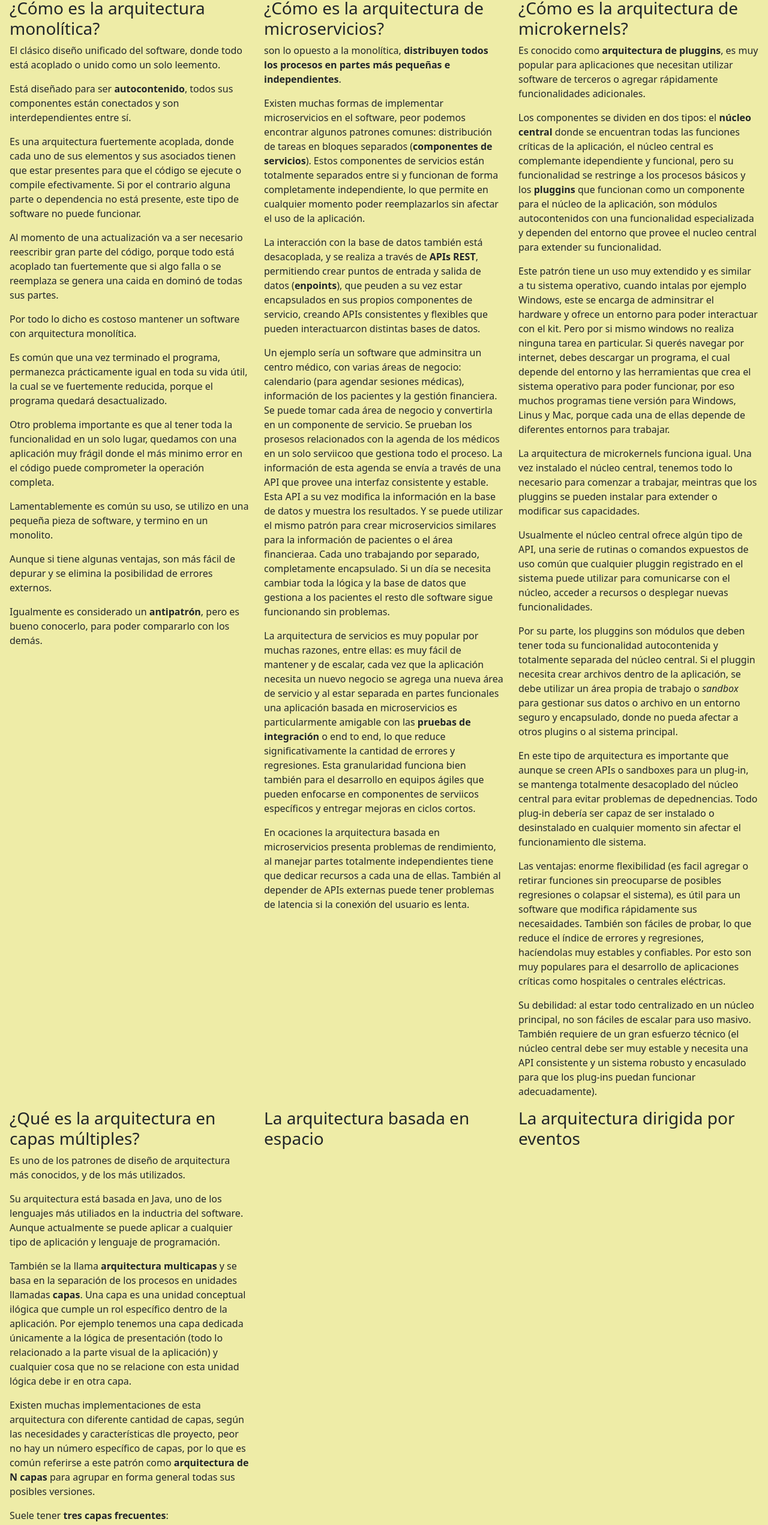
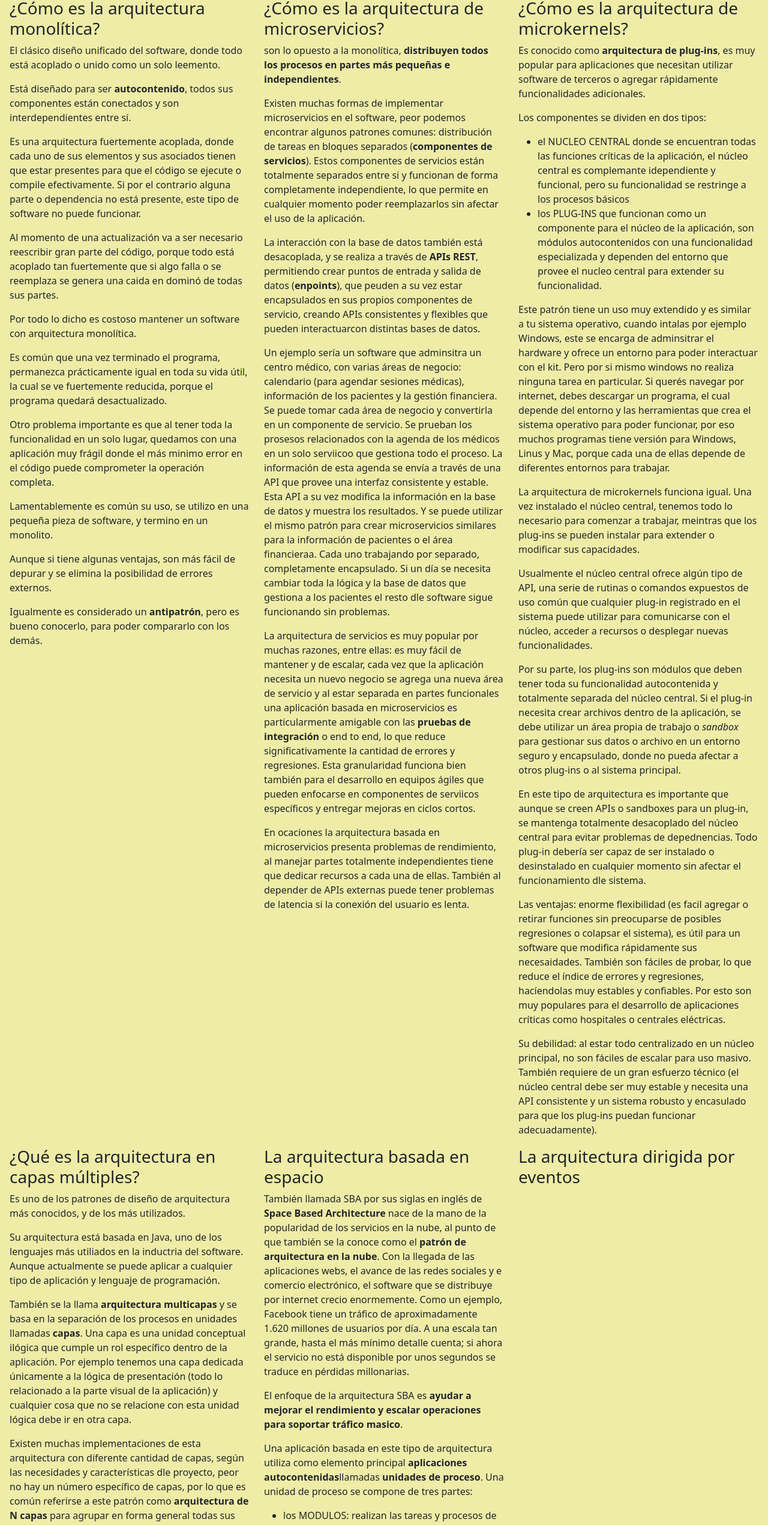
Before and after one commit to eugenia1984/arquitectura-de-software-patrones, a plain HTML site: page curso_arquitectura_patrones_esencial/index.html in a window 1280 px wide. Shown: the part 1581-4124 px from the top of the page at 60% size. Drawn offline with nearby package versions, Linux system fonts and the light colour scheme.

Commit message:
agrego al parte de arquitectura basada en espacio

```diff
--- a/curso_arquitectura_patrones_esencial/index.html
+++ b/curso_arquitectura_patrones_esencial/index.html
@@ -134,12 +134,16 @@
           </section>
           <section class="col col-sm-12 col-md-6 col-lg-4">
             <h3>¿Cómo es la arquitectura de microkernels?</h3>
-            <p>Es conocido como <strong>arquitectura de pluggins</strong>, es muy popular para aplicaciones que necesitan utilizar software de terceros o agregar rápidamente funcionalidades adicionales.</p>
-            <p>Los componentes se dividen en dos tipos: el <strong>núcleo central</strong> donde se encuentran todas las funciones críticas de la aplicación, el núcleo central es complemante idependiente y funcional, pero su funcionalidad se restringe a los procesos básicos y los <strong>pluggins</strong> que funcionan como un componente para el núcleo de la aplicación, son módulos autocontenidos con una funcionalidad especializada y dependen del entorno que provee el nucleo central para extender su funcionalidad.</p>
+            <p>Es conocido como <strong>arquitectura de plug-ins</strong>, es muy popular para aplicaciones que necesitan utilizar software de terceros o agregar rápidamente funcionalidades adicionales.</p>
+            <p>Los componentes se dividen en dos tipos:</p>
+              <ul>
+                <li>el NUCLEO CENTRAL donde se encuentran todas las funciones críticas de la aplicación, el núcleo central es complemante idependiente y funcional, pero su funcionalidad se restringe a los procesos básicos</li>
+                <li>los PLUG-INS que funcionan como un componente para el núcleo de la aplicación, son módulos autocontenidos con una funcionalidad especializada y dependen del entorno que provee el nucleo central para extender su funcionalidad.</li>
+              </ul>
             <p>Este patrón tiene un uso muy extendido y es similar a tu sistema operativo, cuando intalas por ejemplo Windows, este se encarga de adminsitrar el hardware y ofrece un entorno para poder interactuar con el kit. Pero por si mismo windows no realiza ninguna tarea en particular. Si querés navegar por internet, debes descargar un programa, el cual depende del entorno y las herramientas que crea el sistema operativo para poder funcionar, por eso muchos programas tiene versión para Windows, Linus y Mac, porque cada una de ellas depende de diferentes entornos para trabajar.</p>
-            <p>La arquitectura de microkernels funciona igual. Una vez instalado el núcleo central, tenemos todo lo necesario para comenzar a trabajar, meintras que los pluggins se pueden instalar para extender o modificar sus capacidades.</p>
-            <p>Usualmente el núcleo central ofrece algún tipo de API, una serie de rutinas o comandos expuestos de uso común que cualquier pluggin registrado en el sistema puede utilizar para comunicarse con el núcleo, acceder a recursos o desplegar nuevas funcionalidades.</p>
-            <p>Por su parte, los pluggins son módulos que deben tener toda su funcionalidad autocontenida y totalmente separada del núcleo central. Si el pluggin necesita crear archivos dentro de la aplicación, se debe utilizar un área propia de trabajo o <i>sandbox</i> para gestionar sus datos o archivo en un entorno seguro y encapsulado, donde no pueda afectar a otros plugins o al sistema principal.</p>
+            <p>La arquitectura de microkernels funciona igual. Una vez instalado el núcleo central, tenemos todo lo necesario para comenzar a trabajar, meintras que los plug-ins se pueden instalar para extender o modificar sus capacidades.</p>
+            <p>Usualmente el núcleo central ofrece algún tipo de API, una serie de rutinas o comandos expuestos de uso común que cualquier plug-in registrado en el sistema puede utilizar para comunicarse con el núcleo, acceder a recursos o desplegar nuevas funcionalidades.</p>
+            <p>Por su parte, los plug-ins son módulos que deben tener toda su funcionalidad autocontenida y totalmente separada del núcleo central. Si el plug-in necesita crear archivos dentro de la aplicación, se debe utilizar un área propia de trabajo o <i>sandbox</i> para gestionar sus datos o archivo en un entorno seguro y encapsulado, donde no pueda afectar a otros plug-ins o al sistema principal.</p>
             <p>En este tipo de arquitectura es importante que aunque se creen APIs o sandboxes para un plug-in, se mantenga totalmente desacoplado del núcleo central para evitar problemas de depednencias. Todo plug-in debería ser capaz de ser instalado o desinstalado en cualquier momento sin afectar el funcionamiento dle sistema.</p>
             <p>Las ventajas: enorme flexibilidad (es facil agregar o retirar funciones sin preocuparse de posibles regresiones o colapsar el sistema), es útil para un software que modifica rápidamente sus necesaidades. También son fáciles de probar, lo que reduce el índice de errores y regresiones, hacíendolas muy estables y confiables. Por esto son muy populares para el desarrollo de aplicaciones críticas como hospitales o centrales eléctricas.</p>
             <p>Su debilidad: al estar todo centralizado en un núcleo principal, no son fáciles de escalar para uso masivo. También requiere de un gran esfuerzo técnico (el núcleo central debe ser muy estable y necesita una API consistente y un sistema robusto y encasulado para que los plug-ins puedan funcionar adecuadamente).</p>
@@ -152,17 +156,28 @@
             <p>Existen muchas implementaciones de esta arquitectura con diferente cantidad de capas, según las necesidades y características dle proyecto, peor no hay un número específico de capas, por lo que es común referirse a este patrón como <strong>arquitectura de N capas</strong> para agrupar en forma general todas sus posibles versiones.</p>
             <p>Suele tener <strong>tres capas  frecuentes</strong>:</p>
             <ul>
-                <li>CAPA DE PRESENTACIÖN: frameworks de front end, inerfaces gráficas y aplicaciones móbiles. </li>
-                <li>CAPA DE NEGOCIO: middle-tier o capa intermedia. Es la encargada de realizar las tareas, cálculos y procesos que requiere la capa de presentación. Tieen código de programación en diferentes lenguajes o servicios en la nube como Lambdas.</li>
-                <li>CAPA DE DATOS: donde se almacena la información que producen los procesos de la aplicación y se despachan datos actualizados para desplegar. Aca están las bases de datos trabajando.</li>
+              <li>CAPA DE PRESENTACIÖN: frameworks de front end, inerfaces gráficas y aplicaciones móbiles. </li>
+              <li>CAPA DE NEGOCIO: middle-tier o capa intermedia. Es la encargada de realizar las tareas, cálculos y procesos que requiere la capa de presentación. Tieen código de programación en diferentes lenguajes o servicios en la nube como Lambdas.</li>
+              <li>CAPA DE DATOS: donde se almacena la información que producen los procesos de la aplicación y se despachan datos actualizados para desplegar. Aca están las bases de datos trabajando.</li>
             </ul>
             <p>Lo importante es el flujo y la comunicación entre capaz, deben ser un entorno separado que puede interactuar únicamente con las capas próximas y jamás saltarse una capa para interacturar con otra. La capa de presentación solo interactúa con la capa de negocio; la capa de negocio sñolo interactúa con la capa de datos, entonces la capa de presentación no tiene forma de acceder directamente a la capa de datos.</p>
-            <p>Un ejemplo es el stack MEAN o MERN (MongoDB -base de datos no relacional-, Express  -framework de backend-, REACT -librería de JavaScript para gestionar aplicaciones webs- y NODE -un servidor basado en JavaScript-.). En un sitio MERN , la CAPA DE PRESENTACION es REACT gestionando la interfaz del usuario, la CAPA DE NEGOCIO o middle-tier la puede manejar EXPRESS a través de una API REST full en Node y la CAPA DE DATOS con MongoDB. Los datos que produce REACT en la CAPA DE PRESENTACION se transportan a la API REST de la CAPA DE NEGOCIO y se almacena en MONGODB en la CAPA DE DATOS. React no puede acceder directamente a los datos de MONGODB, y este no tiene conocimiento de React. Hay capas lógicas aisladas entre sí.</p>
+            <p>Un ejemplo es el stack MEAN o MERN (MongoDB -base de datos no relacional-, Express  -framework de backend-, REACT -librería de JavaScript para gestionar aplicaciones webs- y NODE -un servidor basado en JavaScript-). En un sitio MERN , la CAPA DE PRESENTACION es REACT gestionando la interfaz del usuario, la CAPA DE NEGOCIO o middle-tier la puede manejar EXPRESS a través de una API REST full en Node y la CAPA DE DATOS con MongoDB. Los datos que produce REACT en la CAPA DE PRESENTACION se transportan a la API REST de la CAPA DE NEGOCIO y se almacena en MONGODB en la CAPA DE DATOS. React no puede acceder directamente a los datos de MONGODB, y este no tiene conocimiento de React. Hay capas lógicas aisladas entre sí.</p>
             <p>Ventajas: como hay capaz separadas es fácil realizar pruebas unitarias y se reduce la aparición de errores al evitar que un problema en una capa pueda afectar a las demás. Es muy fácil de desarrollar y tiene una baja complejidad porque la mayoría de los programadores tiene familiaridad con sus conceptos. Sin embargo tiende a tener algunos problemas en condiciones que requieren muy alto rendimiento, y su estructura compleja a veces es difícil de escalar en la nube.</p>
           </section>
           <section class="col col-sm-12 col-md-6 col-lg-4">
             <h3>La arquitectura basada en espacio</h3>
-            <p> </p>
+            <p>También llamada SBA por sus siglas en inglés de <strong>Space Based Architecture</strong> nace de la mano de la popularidad de los servicios en la nube, al punto de que también se la conoce como el <strong>patrón de arquitectura en la nube</strong>. Con la llegada de las aplicaciones webs, el avance de las redes sociales y e comercio electrónico, el software que se distribuye por internet crecio enormemente. Como un ejemplo, Facebook tiene un tráfico de aproximadamente 1.620 millones de usuarios por día. A una escala tan grande, hasta el más mínimo detalle cuenta; si ahora el servicio no está disponible por unos segundos se traduce en pérdidas millonarias.</p>
+            <p>El enfoque de la arquitectura SBA es <strong>ayudar a mejorar el rendimiento y escalar operaciones para soportar tráfico masico</strong>.</p>
+            <p>Una aplicación basada en este tipo de arquitectura utiliza como elemento principal <strong>aplicaciones autocontenidas</strong>llamadas <strong>unidades de proceso</strong>. Una unidad de proceso se compone de tres partes:</p>
+            <ul>
+              <li>los MODULOS: realizan las tareas y procesos de la aplicación.</li>
+              <li>un DATA GRID: gestiona todas las operaciones de datos en memoria.</li>
+              <li>el MOTOR DE REPLICADO DE DATOS: que se encarga de sincronizar los datos de todas las unidades de proceso.</li>
+            </ul>
+            <p>Un ejemplo es la creación de una tienda en línea. Los módulos de esta aplicación son los que se encargan de todo el proceso de gestión de usuario, inventario o carrito de compra. Todos estás agrupados para trabajar en equipo y realizar el flujo completo para que el usuario pueda hacer una compra. Todos ellos forman una unidad de proceso que se puede publicar en la nube. La información de la compra, los artísulos seleccionados y los datos de despacho son gestionados dentro de esta unidad de proceso, que puede mantener algún tipo de base de datos local gestionada en la memoria del sistema, mientras el usuario realiza la compra. Los datos de todos los procesos que realiza esta unidad se envían al motor de replicado de datos, que toma la información de la compra que acabamos de hacer y la envía al data grid de la aplicación donde centraliza toda la información. Allí también puede recoger nuevos datos, como la lista actualizada de productos de la tienda.</p>
+            <p>El objetivo de que cada unidad de proceso sea independiente y enga capacidad de sincronicar sus datos a través de procesos paralelos en un punto centralizado, es lo que permite que si experiementa un aumento de tráfico, técnicamente se pueden crear infinitas unidades para atender la demanda. Si baja el tráfico también se pueden eliminar unidades para reducir el costo de infraestructura.</p>
+            <p>Las ventajas: se adapta muy bien a las necesidades de las aplicaciones webs, porque permite escalar operaciones para manejar grandes cantidades de tráfico o uso de recursos (ayuda en las aplicaicones que se volvieron virales). Su rendimiento es particularmente bueno porque reduce al mínimo la latencia, mientras optimiza el uso de recursos para la gestión de datos.</p>
+            <p>La principal desventaja es que requiere de habilidades técnicas muy avanzadas para la gestión y control de datos. Un error de sincronización puede crear un efecto en cascada que le muestre datos incorrectos o desactualizados a todos o a una parte de los usuarios.</p>
           </section>
           <section class="col col-sm-12 col-md-6 col-lg-4">
          <h3>La arquitectura dirigida por eventos</h3>
```
